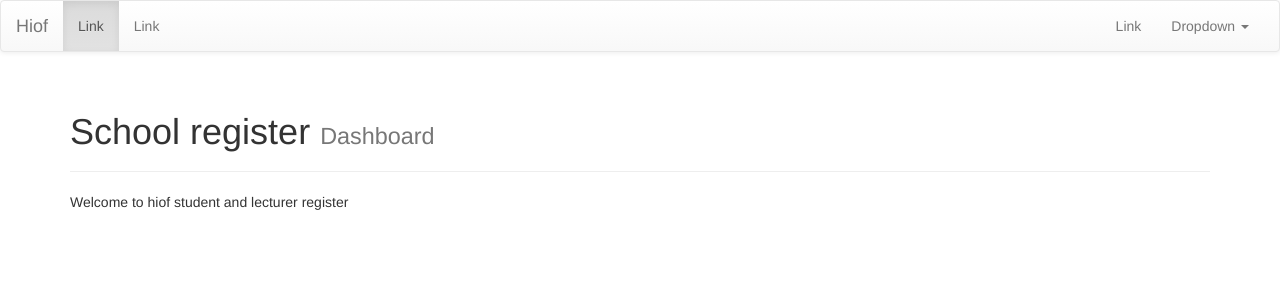
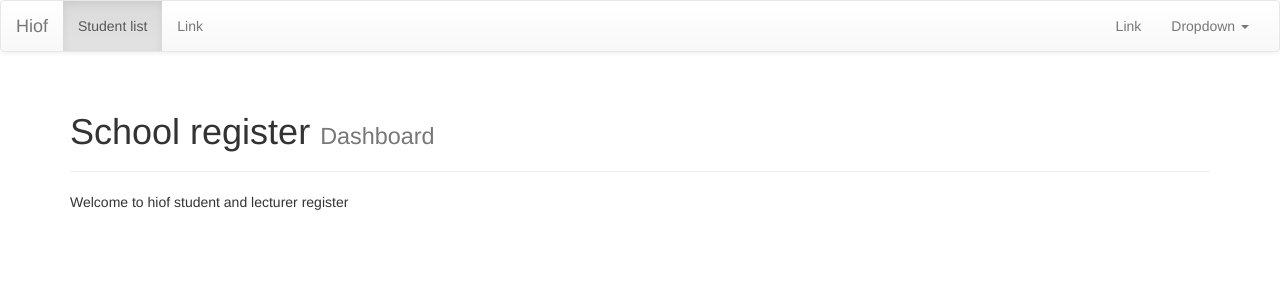
Before and after one commit to apparator/djangoexample1, a Django app: page / in a window 1280 px wide. Shown: the top 300 px of the page. Run offline with Django 3.2, Linux system fonts and the light colour scheme; some libraries are stand-ins or nearby versions.

Commit message:
Added correct url managment to links on frontpage dashboard

```diff
--- a/schoolregister/theme/templates/theme/base.html
+++ b/schoolregister/theme/templates/theme/base.html
@@ -36,13 +36,13 @@
             <span class="icon-bar"></span>
             <span class="icon-bar"></span>
           </button>
-          <a class="navbar-brand" href="#">Hiof</a>
+          <a class="navbar-brand" href="{% url 'frontpage' %}">Hiof</a>
         </div>
 
         <!-- Collect the nav links, forms, and other content for toggling -->
         <div class="collapse navbar-collapse" id="bs-example-navbar-collapse-1">
           <ul class="nav navbar-nav">
-            <li class="active"><a href="#">Link</a></li>
+            <li class="active"><a href="{% url 'student_listing' %}">Student list</a></li>
             <li><a href="#">Link</a></li>
           </ul>
           <ul class="nav navbar-nav navbar-right">
@@ -68,7 +68,7 @@
         </div>
 
         {% block pagecontent %}
-          <h2>Student</h2>
+
         {% endblock %}
 
     </div>
```
